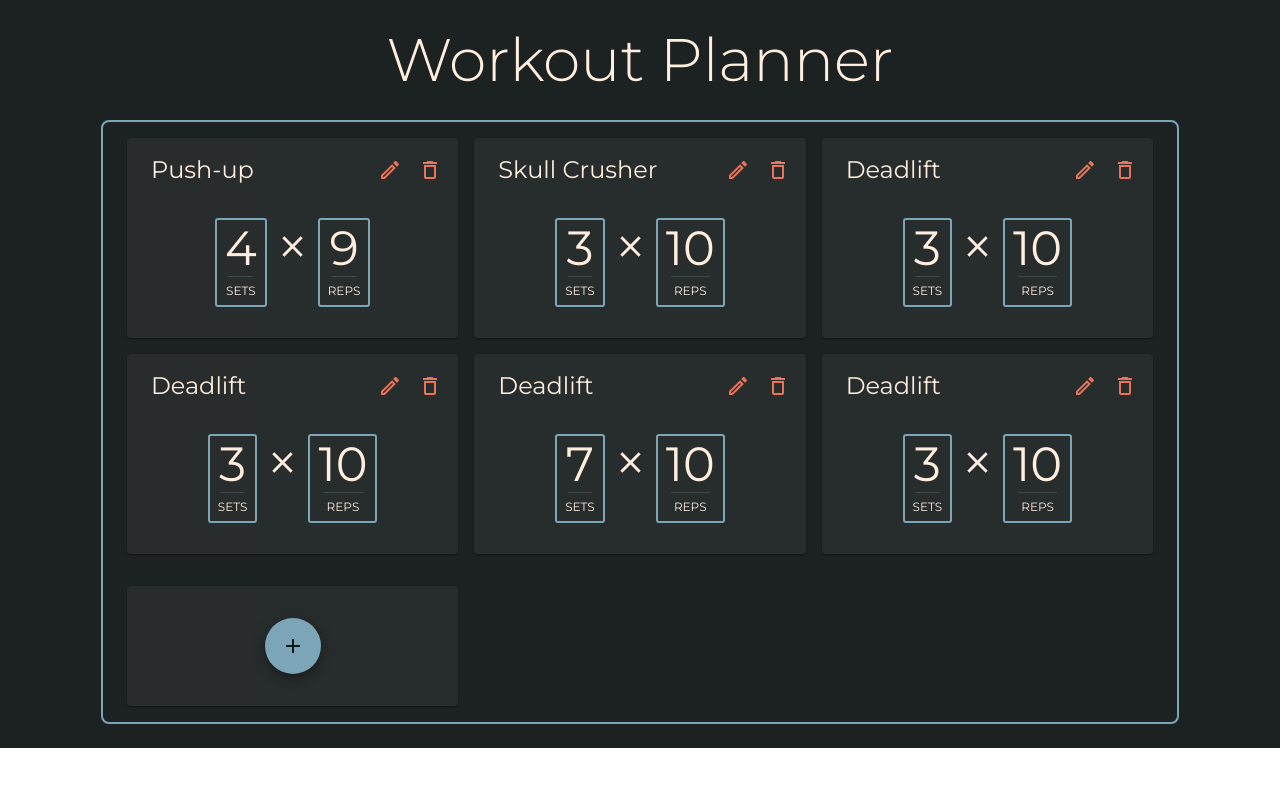
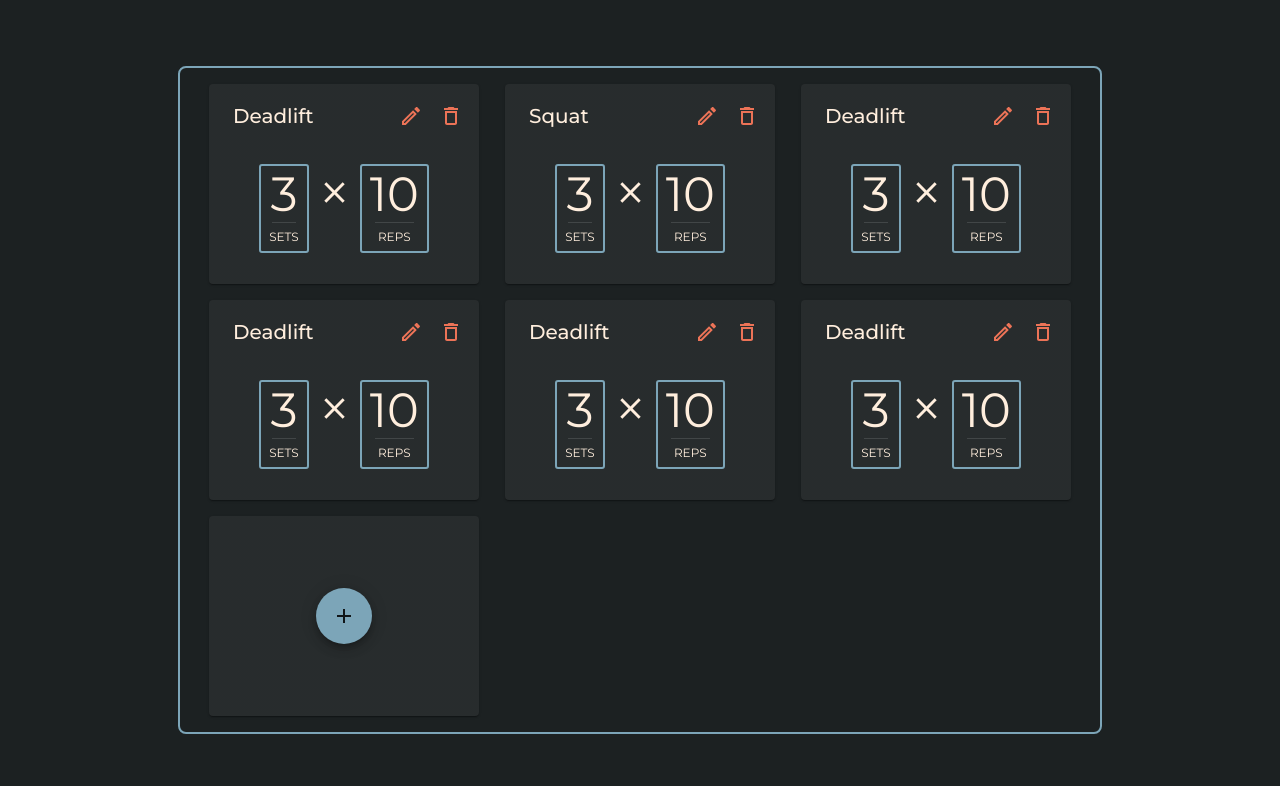
Before and after one commit to traison-diedrich/workout-planner, a React (Vite) app: page / in a window 1280 px wide. Shown: the top 786 px of the page. Built offline with nearby package versions, Linux system fonts and the light colour scheme; data requests are answered from the project's data file.

Commit message:
exercise header

```diff
--- a/db.json
+++ b/db.json
@@ -1,14 +1,15 @@
 {
   "exercises": [
     {
-      "id": 1,
-      "name": "Push-up",
-      "sets": 4,
-      "reps": 9
+      "name": "Deadlift",
+      "sets": 3,
+      "reps": 10,
+      "weight": 75,
+      "id": 1
     },
     {
       "id": 2,
-      "name": "Skull Crusher",
+      "name": "Squat",
       "sets": 3,
       "reps": 10
     },
@@ -27,17 +28,18 @@
       "id": 4
     },
     {
-      "id": 6,
       "name": "Deadlift",
-      "sets": 7,
-      "reps": 10
+      "sets": 3,
+      "reps": 10,
+      "weight": 75,
+      "id": 5
     },
     {
       "name": "Deadlift",
       "sets": 3,
       "reps": 10,
       "weight": 75,
-      "id": 9
+      "id": 6
     }
   ],
   "exerciseOptions": [
--- a/src/App.jsx
+++ b/src/App.jsx
@@ -141,27 +141,26 @@ function App() {
 				sx={{
 					backgroundColor: 'background.default',
 					minWidth: '100%',
-					minHeight: '100%',
+					minHeight: '100vh',
 					display: 'flex',
 					alignItems: 'center',
 					justifyContent: 'center',
 					flexDirection: 'column',
 				}}>
-				<Typography variant='h2' color='textPrimary' sx={{ mt: 3 }}>
-					Workout Planner
-				</Typography>
 				<Container
 					sx={{
-						width: 7 / 8,
+						width: 3 / 4,
 						my: 3,
-						pt: 2,
+						py: 2,
 						border: 2,
 						borderRadius: 2,
 						borderColor: 'primary.main',
 						backgroundColor: 'background.default',
 						display: 'grid',
 						gap: 2,
-						gridTemplateColumns: 'repeat(auto-fit, minmax(294px, 1fr))',
+						gridTemplateColumns: 'repeat(auto-fit, minmax(270px, 1fr))',
+						justifyItems: 'center',
+						alignItems: 'center',
 					}}>
 					{/* <Typography
 						variant='h3'
@@ -182,11 +181,11 @@ function App() {
 					))}
 					<Card
 						sx={{
-							my: 2,
 							justifyContent: 'center',
 							alignItems: 'center',
 							display: 'flex',
-							maxWidth: 367,
+							height: 200,
+							width: 270,
 						}}>
 						<Fab
 							color='primary'
--- a/src/components/Exercise.jsx
+++ b/src/components/Exercise.jsx
@@ -1,22 +1,10 @@
-import CheckCircleOutlinedIcon from '@mui/icons-material/CheckCircleOutlined';
 import CloseIcon from '@mui/icons-material/Close';
-import DeleteOutlinedIcon from '@mui/icons-material/DeleteOutlined';
-import EditOutlinedIcon from '@mui/icons-material/EditOutlined';
 import ExpandCircleDownOutlinedIcon from '@mui/icons-material/ExpandCircleDownOutlined';
-import {
-	Autocomplete,
-	Card,
-	CardActions,
-	CardContent,
-	CardHeader,
-	Collapse,
-	IconButton,
-	TextField,
-	Typography,
-} from '@mui/material';
-import { styled, useTheme } from '@mui/material/styles';
+import { Card, CardActions, CardContent, Collapse } from '@mui/material';
+import { styled } from '@mui/material/styles';
 import { useState } from 'react';
 import EditableNumberBox from './EditableNumberBox';
+import ExerciseHeader from './ExerciseHeader';
 import NumberBox from './NumberBox';
 
 // const ExpandMore = styled((props) => {
@@ -70,82 +58,16 @@ const Exercise = ({ exercise, onUpdate, onDelete, options }) => {
 		return true;
 	};
 
-	const getTextWidth = (text, fontSize) => {
-		const canvas = document.createElement('canvas');
-		const context = canvas.getContext('2d');
-
-		const theme = useTheme();
-		const font = theme.typography.fontFamily;
-
-		context.font = `${fontSize} ${font}`;
-		const { width } = context.measureText(text);
-
-		return Math.ceil(width);
-	};
-
 	return (
-		<Card sx={{ minWidth: 294, minHeight: 200 }}>
-			<CardHeader
-				title={
-					editing ? (
-						<Autocomplete
-							options={options}
-							value={options.find((option) => option.label === name)}
-							renderInput={(params) => (
-								<TextField
-									{...params}
-									variant='standard'
-									sx={{
-										'& input': {
-											fontSize: '1.5rem',
-											padding: '0px',
-											margin: '0px',
-										},
-										'& .MuiInputBase-root': {
-											height: '48px',
-											width: `${getTextWidth(name, '1.5rem') + 60}px`,
-										},
-									}}
-								/>
-							)}
-							sx={{ mr: 4, ml: 1 }}
-							onChange={(event, value) => {
-								if (value) {
-									setName(value.label);
-								}
-							}}
-						/>
-					) : (
-						<Typography variant='h5' sx={{ ml: 1 }}>
-							{exercise.name}
-						</Typography>
-					)
-				}
-				action={
-					<>
-						{editing ? (
-							<IconButton
-								onClick={async () => {
-									const res = await onSubmit();
-									if (res) {
-										setEditing(!editing);
-									}
-								}}>
-								<CheckCircleOutlinedIcon color='success' />
-							</IconButton>
-						) : (
-							<IconButton onClick={() => setEditing(!editing)}>
-								<EditOutlinedIcon color='secondary' />
-							</IconButton>
-						)}
-						<IconButton
-							onClick={() => {
-								onDelete(exercise.id);
-							}}>
-							<DeleteOutlinedIcon color='secondary' />
-						</IconButton>
-					</>
-				}
+		<Card sx={{ minWidth: 270, maxWidth: 400, minHeight: 200 }}>
+			<ExerciseHeader
+				editing={editing}
+				setEditing={setEditing}
+				options={options}
+				name={name}
+				setName={setName}
+				onDelete={() => onDelete(exercise.id)}
+				onSubmit={onSubmit}
 			/>
 			<CardContent
 				sx={{
--- /dev/null
+++ b/src/components/ExerciseHeader.jsx
@@ -0,0 +1,103 @@
+import CheckCircleOutlinedIcon from '@mui/icons-material/CheckCircleOutlined';
+import DeleteOutlinedIcon from '@mui/icons-material/DeleteOutlined';
+import EditOutlinedIcon from '@mui/icons-material/EditOutlined';
+import {
+	Autocomplete,
+	CardHeader,
+	IconButton,
+	TextField,
+	Typography,
+} from '@mui/material';
+import { useTheme } from '@mui/material/styles';
+
+const ExerciseHeader = ({
+	editing,
+	setEditing,
+	options,
+	name,
+	setName,
+	onDelete,
+	onSubmit,
+}) => {
+	const getTextWidth = (text, fontSize) => {
+		const canvas = document.createElement('canvas');
+		const context = canvas.getContext('2d');
+
+		const theme = useTheme();
+		const font = theme.typography.fontFamily;
+
+		context.font = `${fontSize} ${font}`;
+		const { width } = context.measureText(text);
+
+		return Math.ceil(width);
+	};
+
+	/**
+	 * TODO: Separate Autocomplete from here to be exercise selector
+	 * plan to refactor later for much more expansive ui to select an exercise
+	 */
+
+	return (
+		<CardHeader
+			title={
+				editing ? (
+					<Autocomplete
+						options={options}
+						value={options.find((option) => option.label === name)}
+						renderInput={(params) => (
+							<TextField
+								{...params}
+								variant='standard'
+								size='small'
+								multiline
+								maxRows={3}
+								sx={{
+									'& .MuiInputBase-root': {
+										width: `${Math.min(
+											getTextWidth(name, '1.5rem') + 60,
+											155
+										)}px`,
+									},
+								}}
+							/>
+						)}
+						sx={{ mr: 4, ml: 1 }}
+						onChange={(event, value) => {
+							if (value) {
+								setName(value.label);
+							}
+						}}
+					/>
+				) : (
+					<Typography variant='h6' sx={{ mx: 1 }}>
+						{name}
+					</Typography>
+				)
+			}
+			action={
+				<>
+					{editing ? (
+						<IconButton
+							onClick={async () => {
+								const res = await onSubmit();
+								if (res) {
+									setEditing(!editing);
+								}
+							}}>
+							<CheckCircleOutlinedIcon color='success' />
+						</IconButton>
+					) : (
+						<IconButton onClick={() => setEditing(!editing)}>
+							<EditOutlinedIcon color='secondary' />
+						</IconButton>
+					)}
+					<IconButton onClick={onDelete}>
+						<DeleteOutlinedIcon color='secondary' />
+					</IconButton>
+				</>
+			}
+		/>
+	);
+};
+
+export default ExerciseHeader;
```
